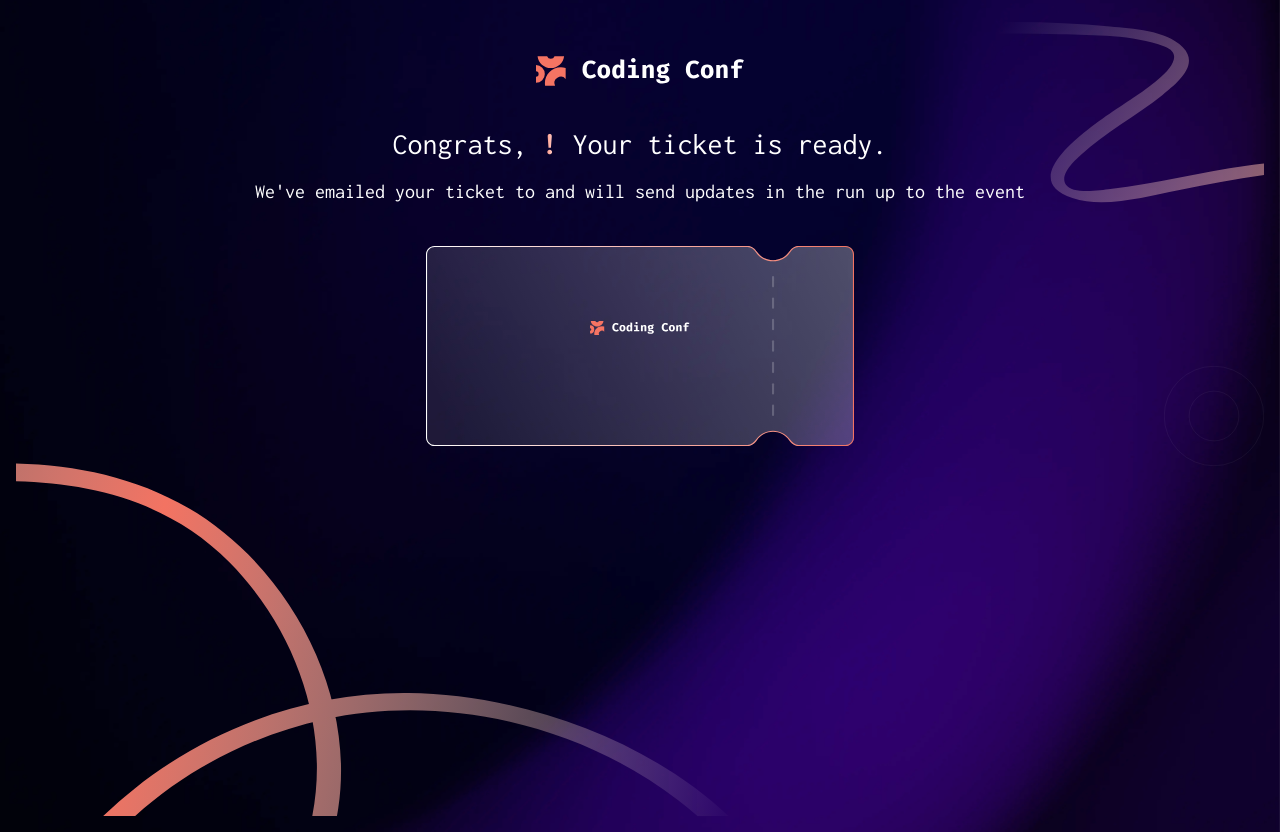
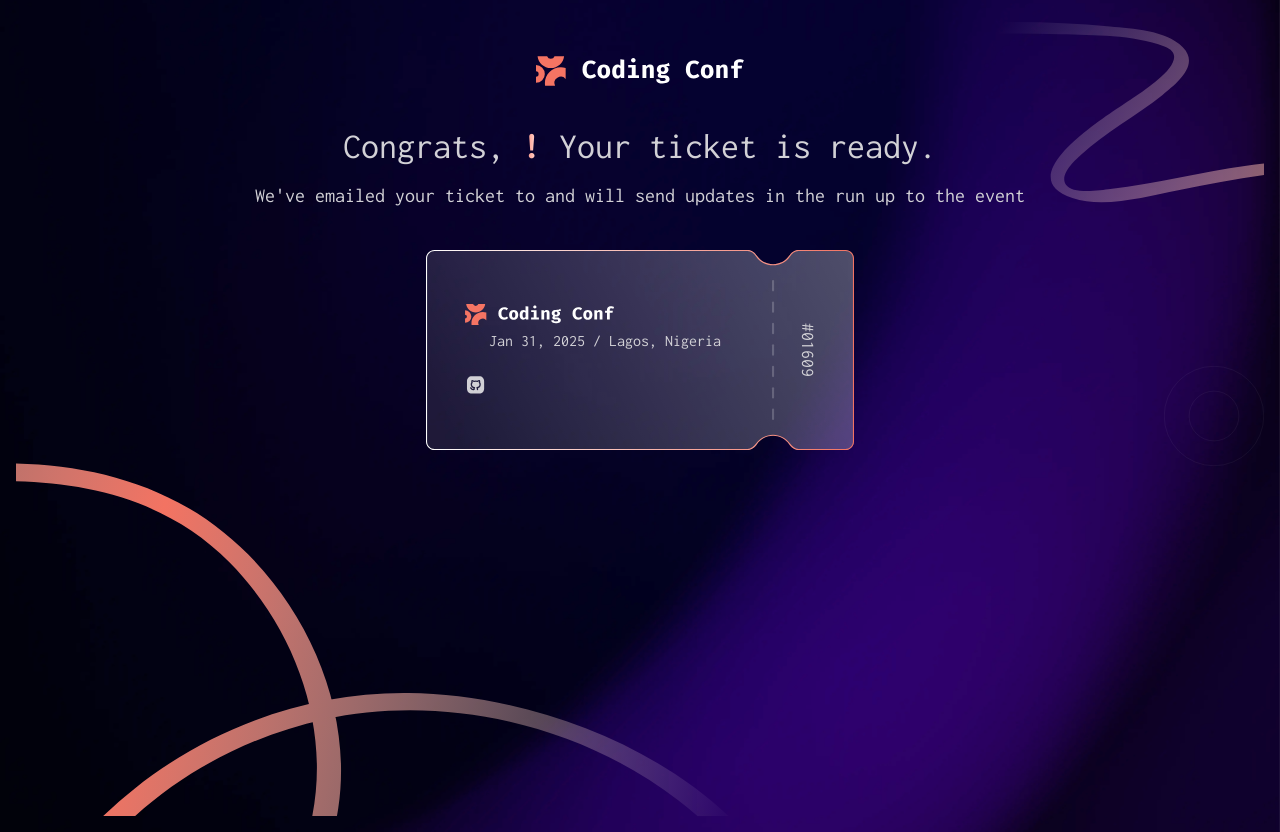
Before and after one commit to Mujeebat-shittu/conference-ticket-generator-usereducer, a React (Vite) app: page /ticket in a window 1280 px wide. Built offline with nearby package versions, Linux system fonts and the light colour scheme.

Commit message:
styling fix

```diff
--- a/src/components/form.tsx
+++ b/src/components/form.tsx
@@ -71,14 +71,6 @@ function Form() {
         }
     };
 
-    // const handleDrop = (e: React.DragEvent<HTMLDivElement>) => {
-    //     e.preventDefault();
-    //     setDragOver(false);
-    //     if (e.dataTransfer.files && e.dataTransfer.files[0]) {
-    //         dispatch({ type: "SET_AVATAR", payload: e.dataTransfer.files[0] });
-    //     }
-    // }
-
 
         return (
             <>
@@ -91,8 +83,14 @@ function Form() {
                         <label htmlFor="file" className='my-2'>Upload Avatar
 
                             {state.avatar ? (
-                                <div className="text-green-600">
-                                    File selected: {state.avatar.name}</div>
+                                <div className="text-orange-400 text-lg border-[var(--neutral-700)] border-2 rounded-md border-dashed mt-2 mx-auto py-4 px-6 w-[100%]">
+                                    File selected: {state.avatar.name}
+
+                                    <div className="text-sm text-[var(--neutral-300)] flex gap-5 items-center justify-center ">
+                                        <button className="bg-[hsl(245,19%,25%)] py-1 px-4 my-1 rounded-lg cursor-pointer">Remove Image</button>
+                                        <button className="bg-[hsl(245,19%,25%)] py-1 px-4 my-1 rounded-lg cursor-pointer">Change Image</button>
+                                    </div>
+                                    </div>
                                ) : (
                                <div
                                     className='border-[var(--neutral-700)] border-2 rounded-md border-dashed mt-2 mx-auto p-4 w-[100%]'
@@ -135,7 +133,10 @@ function Form() {
 
                         /><br /><br />
 
-                        <button type='submit' className='font-bold text-[16px]'>Generate My Ticket</button>
+                        <button type='submit'
+                        className='cursor-pointer font-bold text-[16px] w-[100%] bg-[var(--orange-700)] text-[var(--neutral-900)] border-none border-[5px] p-4'
+                        >
+                        Generate My Ticket</button>
 
                     </form>
                 </section>
--- a/src/components/ticket.tsx
+++ b/src/components/ticket.tsx
@@ -1,6 +1,7 @@
 import { useLocation } from "react-router";
 import Bg from "../assets/pattern-ticket.svg"
 import Logo from "../assets/logo-full.svg"
+import Icon from "../assets/icon-github.svg"
 
 function Ticket() {
     const location = useLocation();
@@ -11,10 +12,10 @@ function Ticket() {
 
     return (
 
-        <div className="flex flex-col items-center justify-center gap-10 text-white text-center my-10 mx-auto">
+        <div className="flex flex-col items-center justify-center gap-10 text-[var(--neutral-300)] text-center my-10 mx-auto">
             <img src={Logo} alt="" className="" />
             <div className="flex flex-col gap-4 items-center justify-center w-[70%]">
-                <h1 className="text-3xl">
+                <h1 className="text-4xl">
                     Congrats, <span className="font-bold bg-gradient-to-r from-[hsl(7,86%,67%)] to-[hsl(0,0%,100%)] bg-clip-text text-transparent">{fullname}!</span> Your ticket is ready.
                 </h1>
                 <p className="text-xl">We've emailed your ticket to <span className="text-[var(--orange-500)]">{email}</span> and will send updates
@@ -22,39 +23,37 @@ function Ticket() {
             </div>
 
 
-            {/* <div
-                    className=" relative w-[400px] h-[300px] bg-no-repeat bg-cover bg-center flex flex-col items-center justify-center"
-                    style={{ backgroundImage: `url(${Bg})` }}
-                >
-                    <img src={Logo} alt="" className="w-[100px]" />
-                     <div className="">
-                        {avatar && <img src={avatar} alt={username} />}
-                        <p className="">
-                            {fullname}{username}
-                        </p>
-
-                     </div>
-
-                </div> */}
-
-
-            <div className="relative w-[70%] h-[200px] flex items-center justify-center mx-auto">
+            <div className="relative w-[80%] h-[200px] flex items-center justify-center mx-auto">
                 <img
                     src={Bg}
                     alt="ticket background"
                     className="absolute inset-0 w-full h-full object-contain"
                 />
-                <div className="relative z-10 flex flex-col items-center gap-5">
-                    <img src={Logo} alt="Logo" className="w-[100px] mb-4" />
+                <div className="relative z-10 right-5 flex flex-col items-start gap-5">
+                    <div className="">
+                       <img src={Logo} alt="Logo" className="w-[150px] mb-1 flex items-start" />
+                    <p className="ml-6"> Jan 31, 2025 / Lagos, Nigeria</p>
+                    </div>
+
+                    {/* Avatar and username details */}
+
                     <div className="flex gap-5">
                         {avatar && <img src={avatar} alt={username} />}
-                    <div className="flex flex-col items-center justify-center">
+
+                    <div className="flex flex-col items-start justify-center">
                     <p>{fullname} </p>
+                    <div className="flex">
+                        <img src={Icon} alt="" />
                     <p className="">{username}</p>
+                    </div>
 
                     </div>
+
                     </div>
 
+                </div>
+                <div className="relative left-10 rotate-90 text-lg">
+                    <p className="text-[var(--neutral-300)]">#01609</p>
                 </div>
             </div>
 
--- a/src/index.css
+++ b/src/index.css
@@ -89,12 +89,3 @@ input {
   margin: 0.3rem 0;
   background-color: hsl(245, 19%, 25%);
 }
-
-button {
-  width: 100%;
-  background-color: var(--orange-700);
-  color: var(--neutral-900);
-  border: none;
-  border-radius: 5px;
-  padding: 1rem;
-}
```
